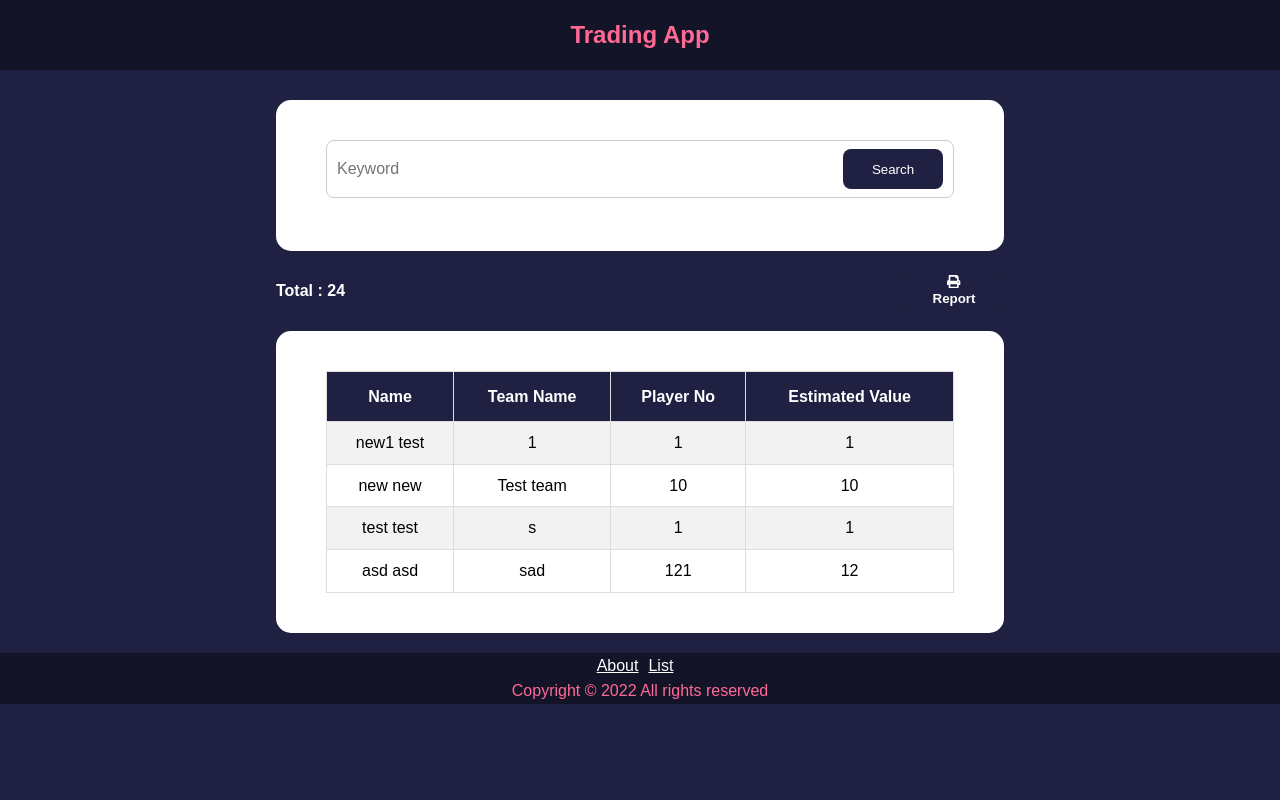
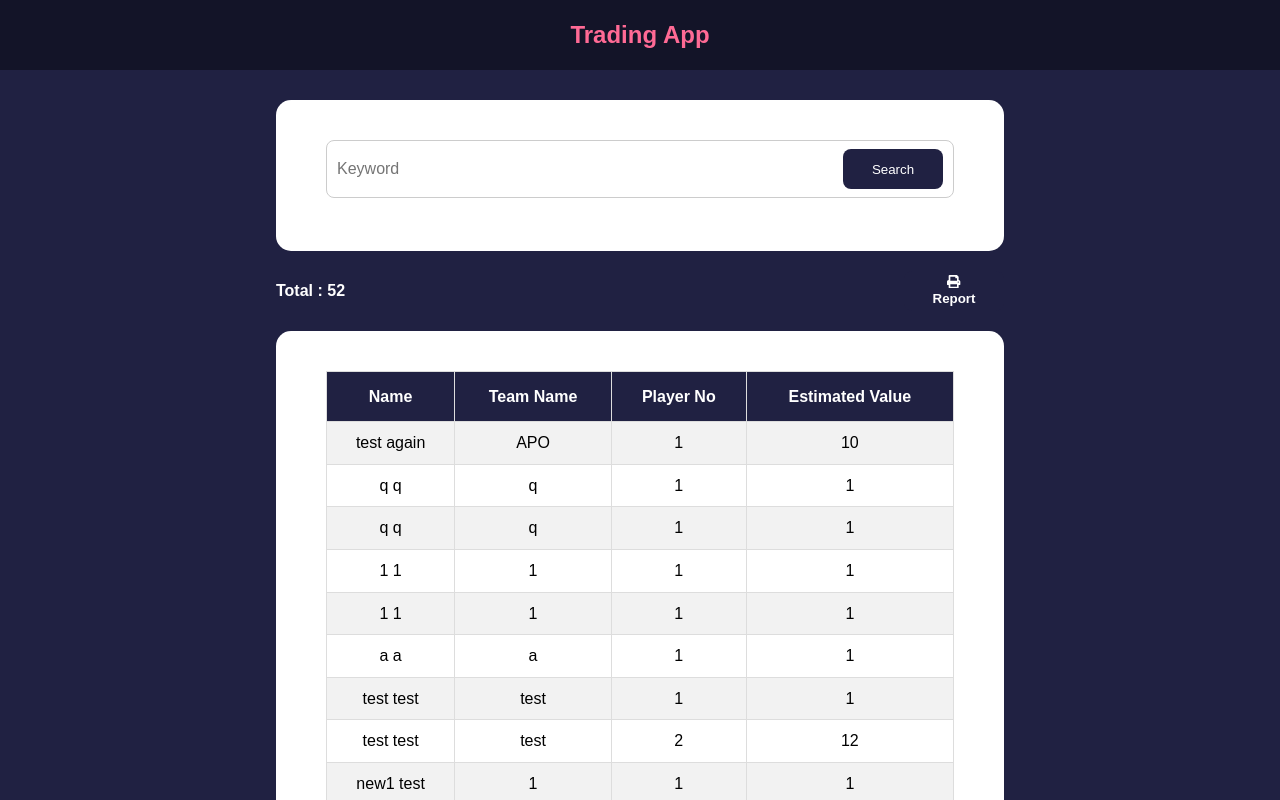
Before and after one commit to blessen131/Trading-app, a React (Create React App) app: page /list in a window 1280 px wide. Shown: the top 800 px of the page. Built offline with nearby package versions, Linux system fonts and the light colour scheme; data requests are answered from the project's data file.

Commit message:
Seperate status

```diff
--- a/db.json
+++ b/db.json
@@ -31,6 +31,70 @@
       "playerNo": "1",
       "estimatedValue": "1",
       "id": 6
+    },
+    {
+      "firstName": "test",
+      "lastName": "test",
+      "teamName": "test",
+      "playerNo": "2",
+      "estimatedValue": "12",
+      "id": 7
+    },
+    {
+      "firstName": "test",
+      "lastName": "test",
+      "teamName": "test",
+      "playerNo": "1",
+      "estimatedValue": "1",
+      "id": 8
+    },
+    {
+      "firstName": "a",
+      "lastName": "a",
+      "teamName": "a",
+      "playerNo": "1",
+      "estimatedValue": "1",
+      "id": 9
+    },
+    {
+      "firstName": "1",
+      "lastName": "1",
+      "teamName": "1",
+      "playerNo": "1",
+      "estimatedValue": "1",
+      "id": 10
+    },
+    {
+      "firstName": "1",
+      "lastName": "1",
+      "teamName": "1",
+      "playerNo": "1",
+      "estimatedValue": "1",
+      "id": 11
+    },
+    {
+      "firstName": "q",
+      "lastName": "q",
+      "teamName": "q",
+      "playerNo": "1",
+      "estimatedValue": "1",
+      "id": 12
+    },
+    {
+      "firstName": "q",
+      "lastName": "q",
+      "teamName": "q",
+      "playerNo": "1",
+      "estimatedValue": "1",
+      "id": 13
+    },
+    {
+      "firstName": "test",
+      "lastName": "again",
+      "teamName": "APO",
+      "playerNo": "1",
+      "estimatedValue": "10",
+      "id": 14
     }
   ]
 }
--- a/src/components/TradingStatus.jsx
+++ b/src/components/ListStatus.jsx
@@ -3,7 +3,8 @@
 import { FaPrint } from "react-icons/fa";
 import jsPDF from "jspdf";
 import "jspdf-autotable";
-function TradingStatus() {
+
+function ListStatus() {
   const { tradingData } = useContext(TradingContext);
 
   const initialValue = 0;
@@ -58,4 +59,4 @@
   );
 }
 
-export default TradingStatus;
+export default ListStatus;
--- a/src/components/TradingLists.jsx
+++ b/src/components/TradingLists.jsx
@@ -2,8 +2,7 @@
 import { FaTimes } from "react-icons/fa";
 import TradingContext from "../context/TradingContext";
 function TradingLists() {
-  const { tradingData, deleteTradingData } = useContext(TradingContext);
-
+  const { deleteTradingData, currentData } = useContext(TradingContext);
   return (
     <div>
       <table>
@@ -15,7 +14,7 @@
             <th>Estimated Value</th>
             <th>Action</th>
           </tr>
-          {tradingData.map((item) => (
+          {currentData?.map((item) => (
             <tr key={item.id}>
               <td>{item.firstName + " " + item.lastName}</td>
               <td>{item.teamName}</td>
@@ -32,6 +31,11 @@
               </td> */}
             </tr>
           ))}
+          {currentData.length === 0 && (
+            <tr key="nodata">
+              <td colSpan={5}>No Data </td>
+            </tr>
+          )}
         </tbody>
       </table>
     </div>
--- a/src/components/layout/Footer.jsx
+++ b/src/components/layout/Footer.jsx
@@ -9,6 +9,9 @@
   return (
     <footer style={footerStyles}>
       <div>
+        <Link to="/" className="btn btn-ghost btn-sm rounded-btn">
+          Home
+        </Link>
         <Link to="/about" className="btn btn-ghost btn-sm rounded-btn">
           About
         </Link>
--- a/src/components/pages/Home.jsx
+++ b/src/components/pages/Home.jsx
@@ -1,6 +1,7 @@
 import TradingForm from "../TradingForm";
 import TradingLists from "../TradingLists";
 import TradingStatus from "../TradingStatus";
+
 function Home() {
   return (
     <>
--- a/src/components/pages/List.jsx
+++ b/src/components/pages/List.jsx
@@ -2,7 +2,7 @@
 import Button from "../shared/Button";
 import TradingContext from "../../context/TradingContext";
 import Card from "../shared/Card";
-import TradingStatus from "../TradingStatus";
+import ListStatus from "../ListStatus";
 
 function List() {
   const { tradingData, searchResults, fetchTradingData } =
@@ -40,7 +40,7 @@
           </div>
         </form>
       </Card>
-      <TradingStatus className="list-status" />
+      <ListStatus />
       <Card>
         <table>
           <tbody>
--- a/src/context/TradingContext.jsx
+++ b/src/context/TradingContext.jsx
@@ -4,6 +4,7 @@
 
 export const TradingProvider = ({ children }) => {
   const [tradingData, setTradingData] = useState([]);
+  const [currentData, setCurrentData] = useState([]);
   useEffect(() => {
     fetchTradingData();
   }, []);
@@ -26,6 +27,7 @@
     });
     const data = await response.json();
     setTradingData([data, ...tradingData]);
+    setCurrentData([...currentData, inputs]);
   };
   // Delete Trading data
   const deleteTradingData = async (id) => {
@@ -53,6 +55,7 @@
         deleteTradingData,
         searchResults,
         fetchTradingData,
+        currentData,
       }}
     >
       {children}
```
